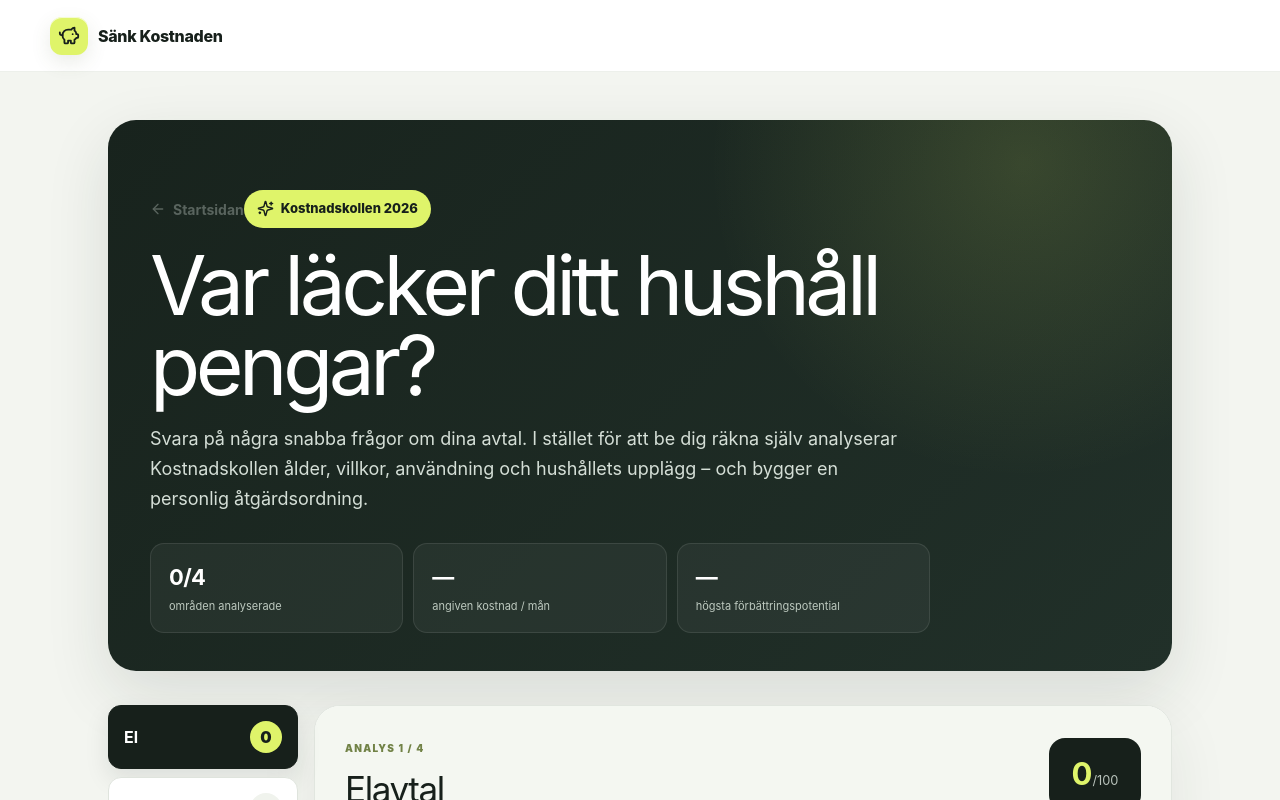
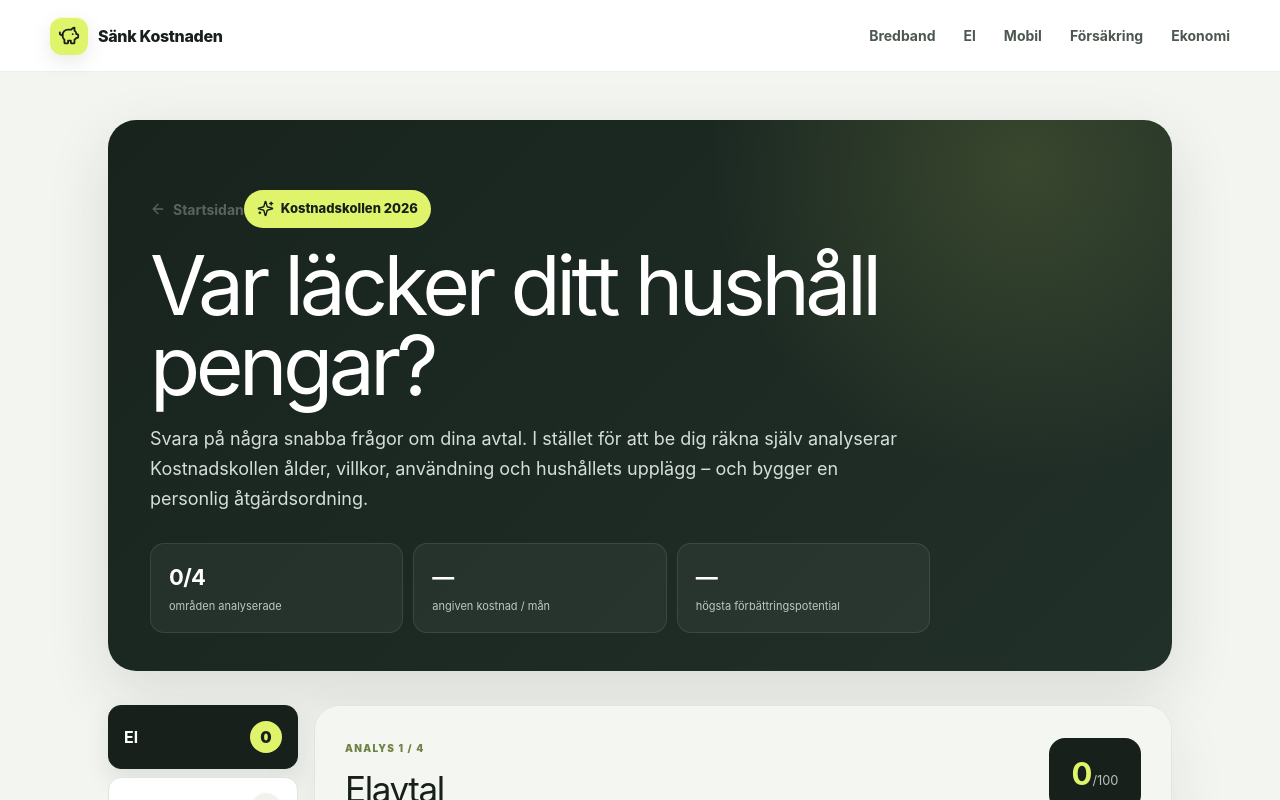
Before and after one commit to arvidlandin-cpu/sankkostnaden, a Next.js app: page /app in a window 1280 px wide. Shown: the top 800 px of the page. Built offline with nearby package versions, Linux system fonts and the light colour scheme.

Commit message:
Use shared premium navigation in Kostnadskollen

```diff
--- a/pages/app.tsx
+++ b/pages/app.tsx
@@ -142,6 +142,7 @@ export default function SavingsApp() {
       </Head>
       <header className='topbar'>
         <Link className='brand' href='/'><span className='brandMark'><PiggyBank size={22} /></span><span>Sänk Kostnaden</span></Link>
+        <nav><Link href='/bredband/'>Bredband</Link><Link href='/elavtal/'>El</Link><Link href='/mobil/'>Mobil</Link><Link href='/forsakring/'>Försäkring</Link><Link href='/ekonomi/'>Ekonomi</Link></nav>
       </header>
 
       <main className={styles.appShell}>
```
